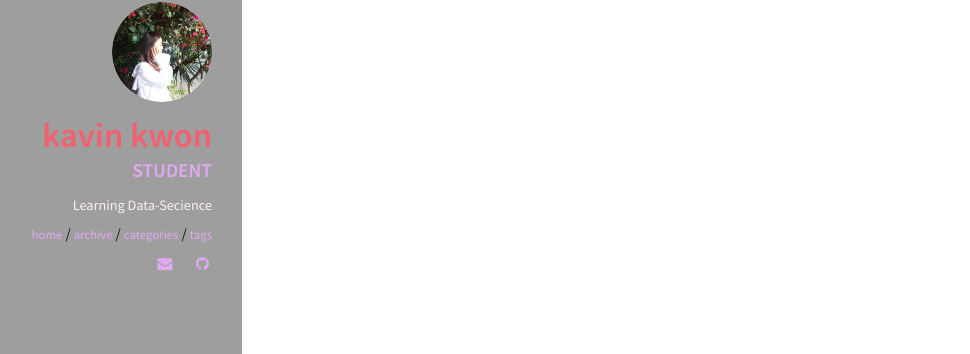
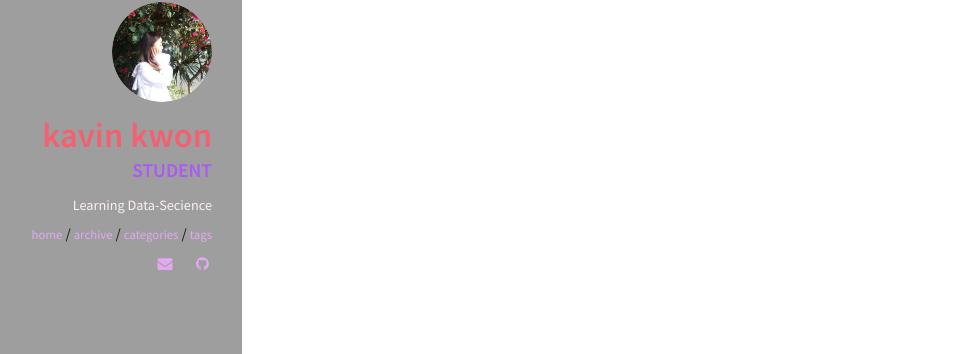
Before and after one commit to gabining/gabining.github.com, a Jekyll site: the page built from tags.html, in a window 1280 px wide. Shown: the part 271-625 px from the top of the page, without its empty margins (78-1048 px from the left). Built offline with Jekyll 4.4.1, drawn with Linux system fonts in a browser that asks for light colours.

Commit message:
layout bio color change

```diff
--- a/_sass/pages/_layout.scss
+++ b/_sass/pages/_layout.scss
@@ -35,7 +35,7 @@
   }
   .author_job {
     display: block;
-    color: #E2A9F3;
+    color: #AC58FA;
     font-size: 1.3em;
     font-weight: 600;
     text-transform: uppercase;
```
